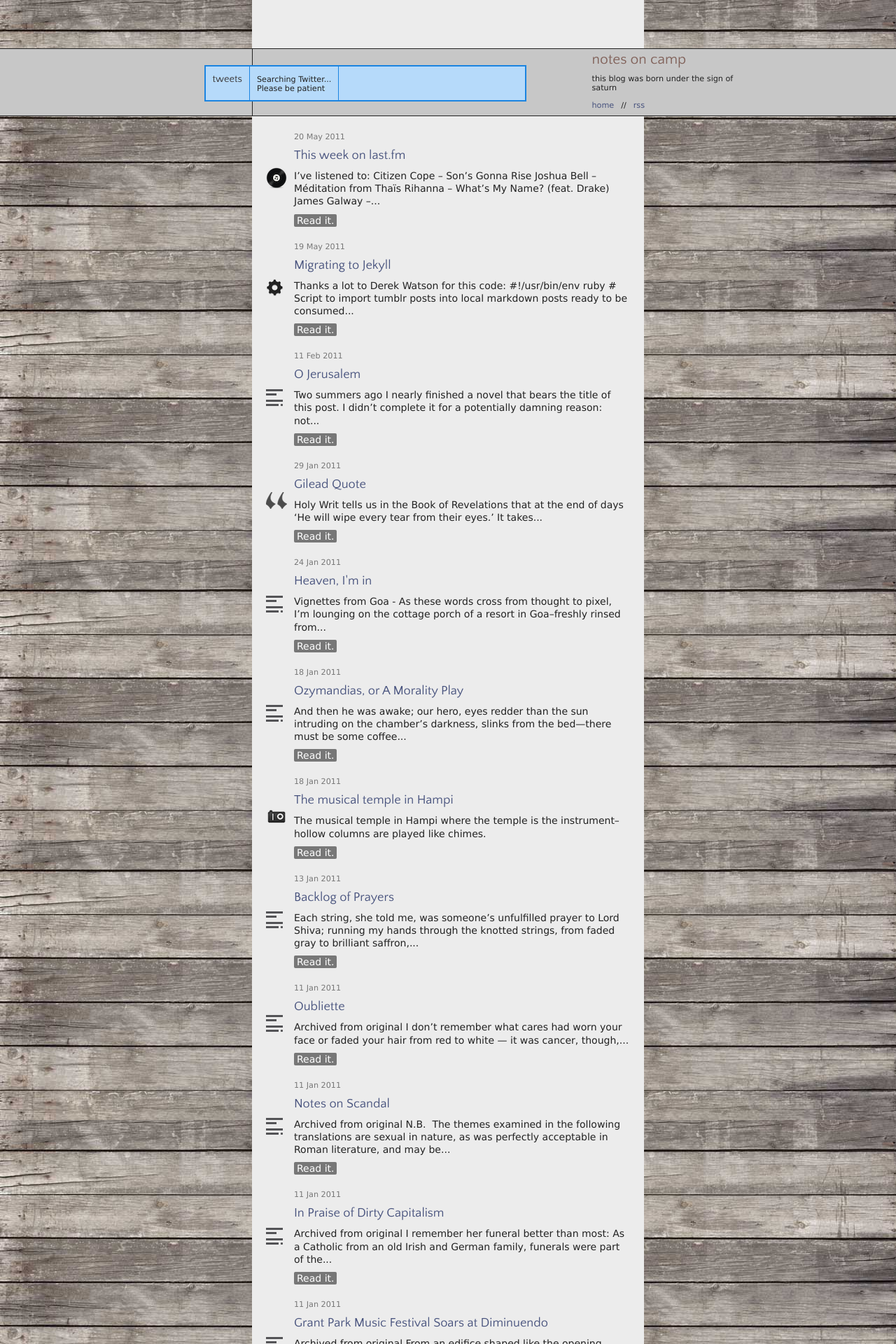
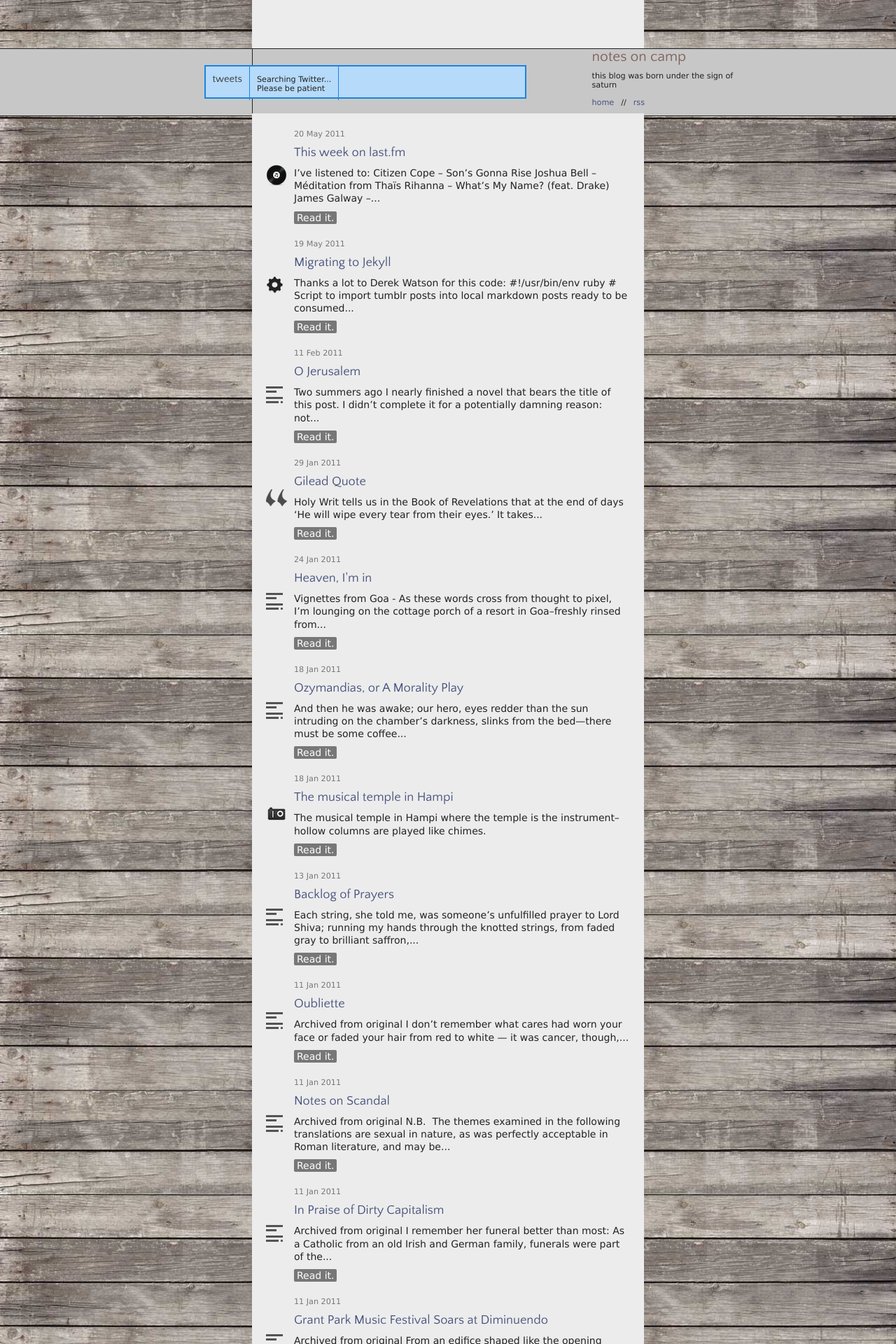
Before and after one commit to nielsen/nielsen.github.com, a Jekyll site: the page built from index.html, in a window 1280 px wide. Shown: the top 1920 px of the page at 70% size. Built offline with Jekyll 4.4.1, drawn with Linux system fonts in a browser that asks for light colours; nearby versions of some CDN libraries; Markdown is read by kramdown in place of the engine named in the settings.

Commit message:
ugh this header thing

```diff
--- a/assets/css/main.css
+++ b/assets/css/main.css
@@ -62,7 +62,7 @@
 #above_header{height:69px;}
 #header{height:95px; background: #c7c7c7; border-color: #9e9e9e; border-top: 1px solid; border-bottom: 1px solid;}
 #header_box{border-color:#c7c7c7; border-left:1px solid; height:100%;background: #c7c7c7;}
-#twitter{border: 2px solid #1B84E0; background: #B6DAFA; position: relative; z-index: 10; left: -69px; margin:23px 0; font-size: .8em;}
+#twitter{border: 2px solid #1B84E0; background: #B6DAFA; position: relative; z-index: 10; left: -69px; margin:23px 0; font-size: .8em;height: 48px;}
 #twitter td{border-right: .5px solid #1b84e0;padding: 10px;}
 #twitter h3{vertical-align: middle; font-size: 1.3em;}
 #twitter h3 a{color: #363232 !important;}
```
